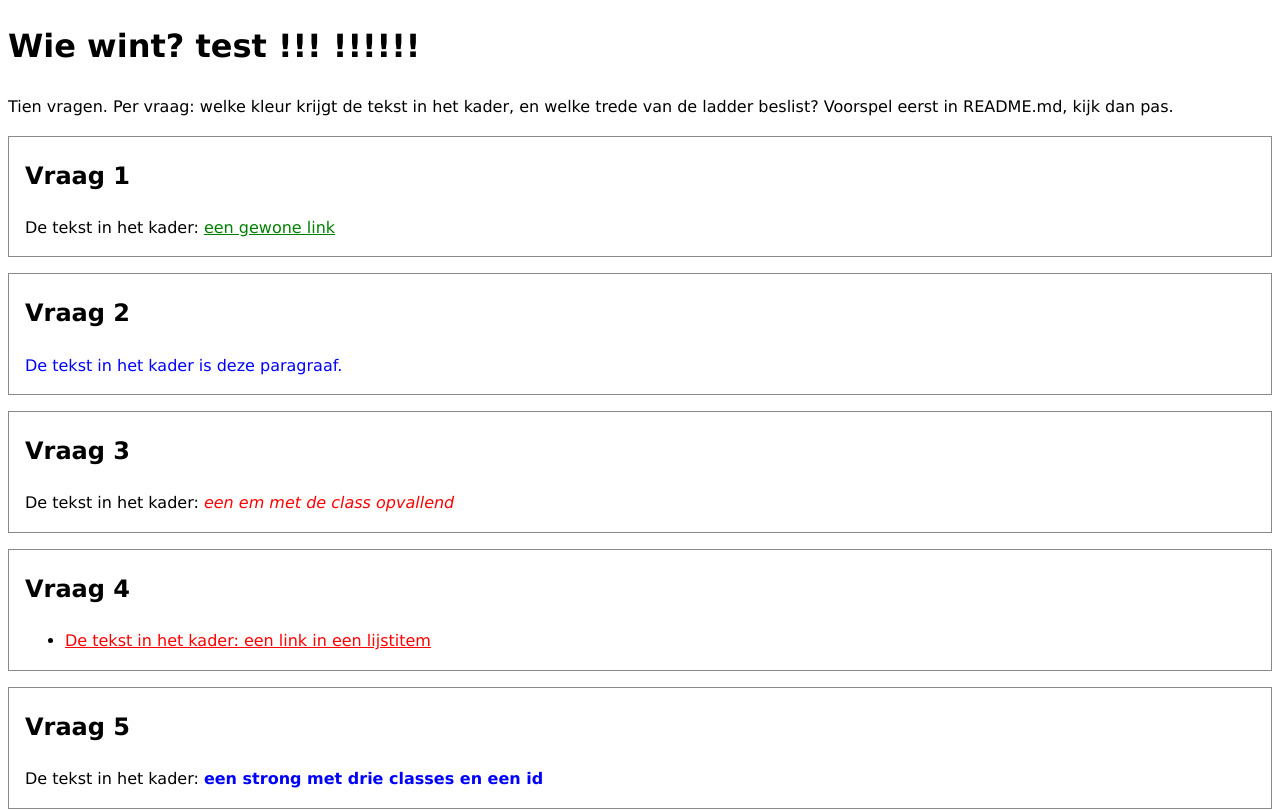
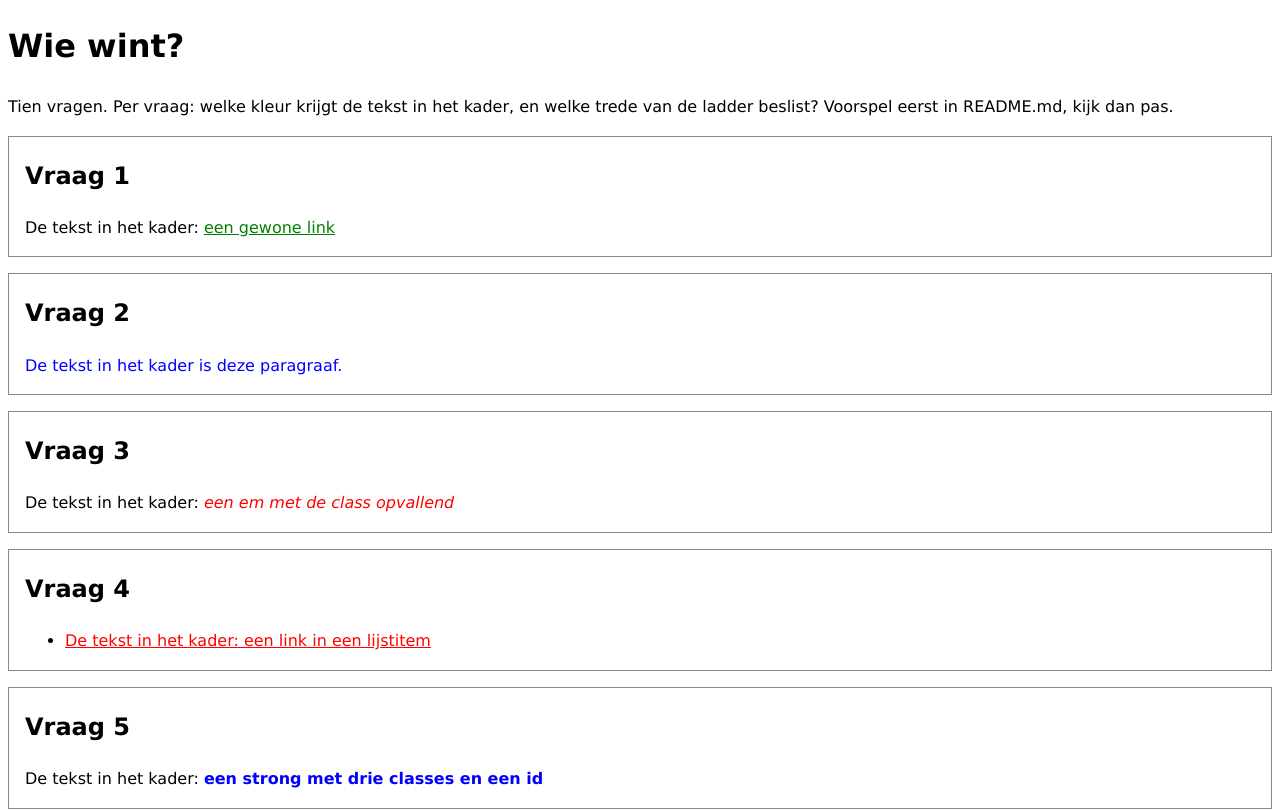
Before and after one commit to Amen-hrc/webtech, a plain HTML site: page labo-02/cascade/index.html in a window 1280 px wide. Shown: the top 810 px of the page. Drawn offline with Linux system fonts and the light colour scheme.

Commit message:
start oefenningen

```diff
--- a/labo-02/cascade/index.html
+++ b/labo-02/cascade/index.html
@@ -8,7 +8,7 @@
     <link rel="stylesheet" href="css/stijl.css">
   </head>
   <body>
-    <h1>Wie wint?  test !!! !!!!!!</h1>
+    <h1>Wie wint?</h1>
     <p>Tien vragen. Per vraag: welke kleur krijgt de tekst in het kader, en welke trede van de ladder beslist? Voorspel eerst in README.md, kijk dan pas.</p>
 
     <section class="vraag v1">
```
